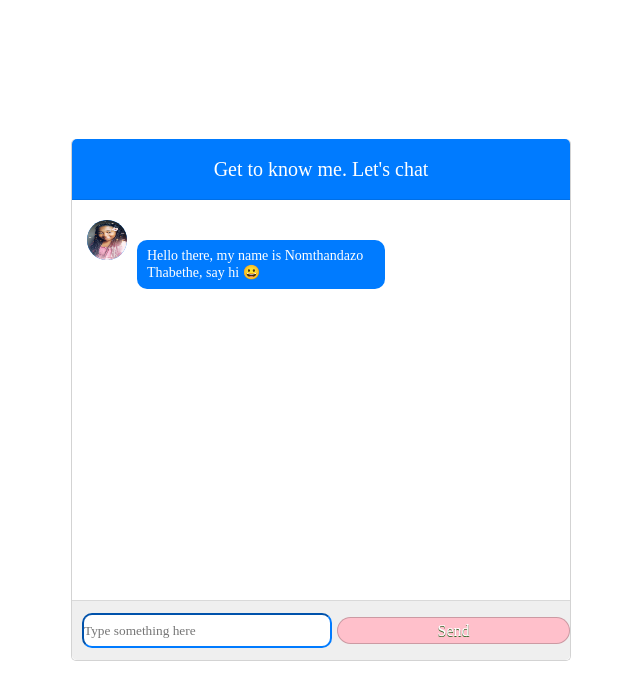
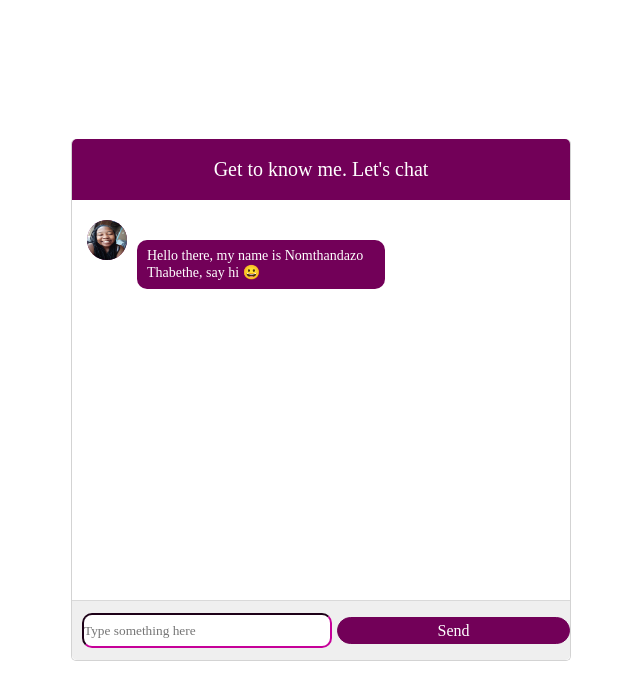
Before and after one commit to NomthandazoThabethe/nomthandazothabethe.github.io, a PHP site: page / in a window 1280 px wide. Shown: the top 700 px of the page, without its empty margins (319-959 px from the left). Run offline with PHP 8.4, Linux system fonts and the light colour scheme.

Commit message:
changing color

```diff
--- a/index.html
+++ b/index.html
@@ -13,7 +13,7 @@
             <div class="form">
                 <div class="bot-inbox inbox">
                     <div class="icon">
-                        <img src="1624190772083.jpg" class="image" alt="image-icon">
+                        <img src="1624541939884.jpg" class="image" alt="image-icon">
                     </div>
                     <!-- <link href="https://emoji-css.afeld.me/emoji.css" rel="stylesheet"> -->
                     <div class="msg-header">
--- a/style.css
+++ b/style.css
@@ -21,13 +21,13 @@ html, body{
 }
 
 .wrapper .title{
-    background: #007bff;
+    background: #720058;
     color: #fff;
     font-size: 20px;
     font-weight: 500;
     line-height:60px;
     text-align: center;
-    border-bottom: 1px solid #006fe6;
+    border-bottom: 1px solid #720058;
     border-radius: 5px 5px 0 0;
 
 }
@@ -53,7 +53,7 @@ html, body{
     line-height: 40px;
     border-radius: 50%;
     font-size: 10px;
-    background: #007bff;
+    background: #720058;
 }
 
 .image{
@@ -69,14 +69,14 @@ html, body{
 
 .form .inbox .msg-header p{
     color: #fff;
-    background: #007bff;
+    background: #720058;
     border-radius: 10px;
     padding: 8px 10px;
     font-size: 14px;
 }
 
 .user-text {
-	border-color: #007bff;;
+	border-color: #720058;
 	height: 35px;
 	width: 250px;
 	border-radius: 10px;
@@ -85,11 +85,11 @@ html, body{
 }
 
 .send-button {
-	background-color: pink;
+	background-color: #720058;
 	color: white;
 	width: 1px;
     border-radius:28px;
-    text-shadow:0px 1px 0px #2f6627;
+    text-shadow:0px 1px 0px #720058;
 }
 
 
@@ -113,6 +113,9 @@ html, body{
     height: 40px;
     width: 335px;
     position: relative;
+}
+
+.input-data{
     overflow-wrap: break-word;
 }
 
@@ -139,15 +142,14 @@ html, body{
     opacity: 0;
     pointer-events: none;
     border-radius: 3px;
-    background: #007bff;
-    border: 1px solid #007bff;
+    background: #720058;
+    border: 1px solid #720058;
     transform: translateY(-50%);
     transition: all 0.3s ease;
 }
 
 .typing-field .input-data button:hover{
-    background: #007bff;
-
+    background: #720058;
 }
 
 .typing-field .input-data input:focus{
@@ -166,9 +168,9 @@ html, body{
 
 button {
     display: block;
-    background-color: rgba(255,255,255,.6);
+    background-color: #720058;
     flex: 1;
-    border: 1px solid rgba(0,0,0,.2);
+    border: 1px solid #720058;
     height: 27px;
     box-sizing: border-box;
     font-size: 16px;
```
Also changed, not shown: 1624190772083.jpg (deleted), 1624541939884.jpg (added).
